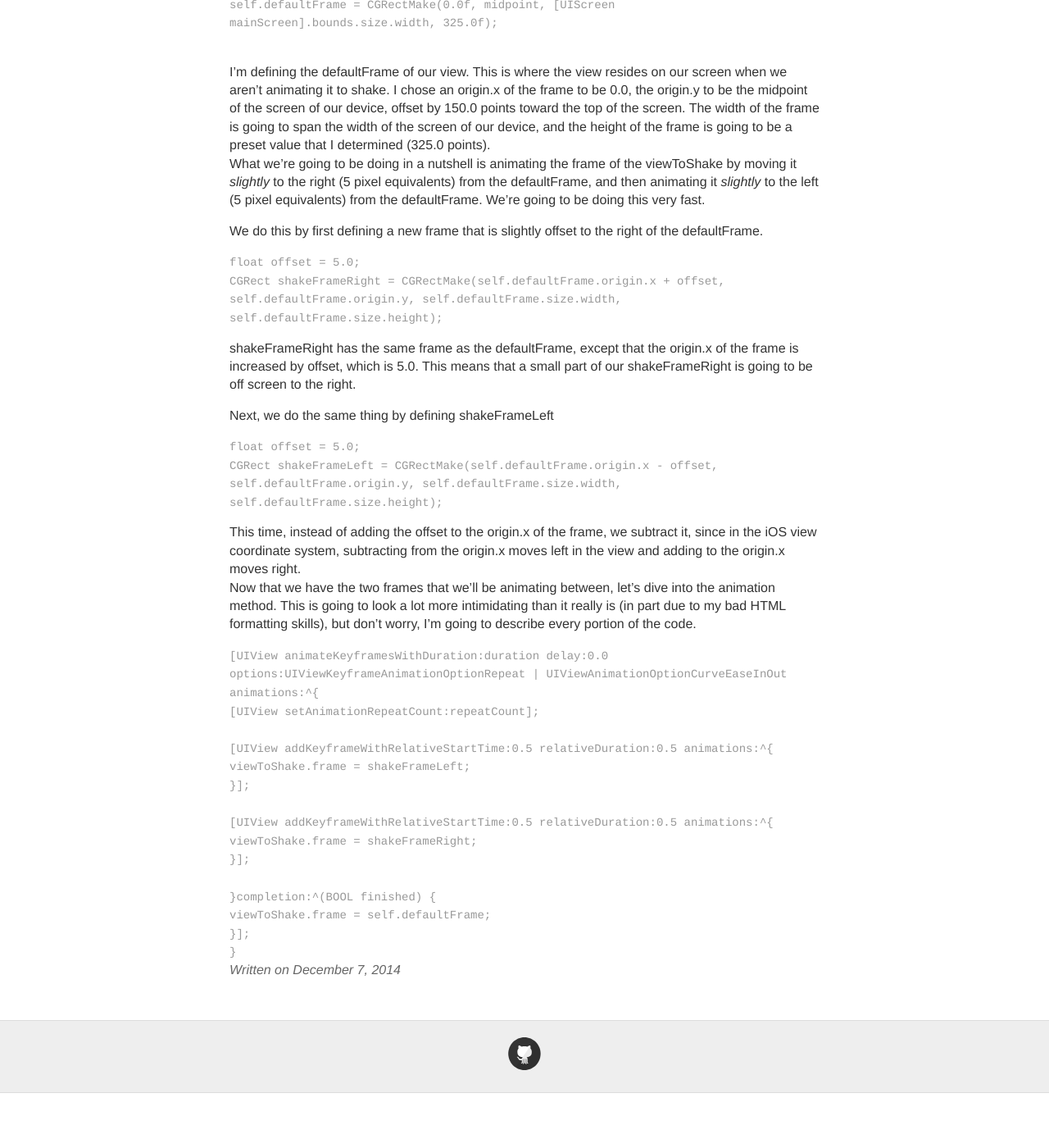
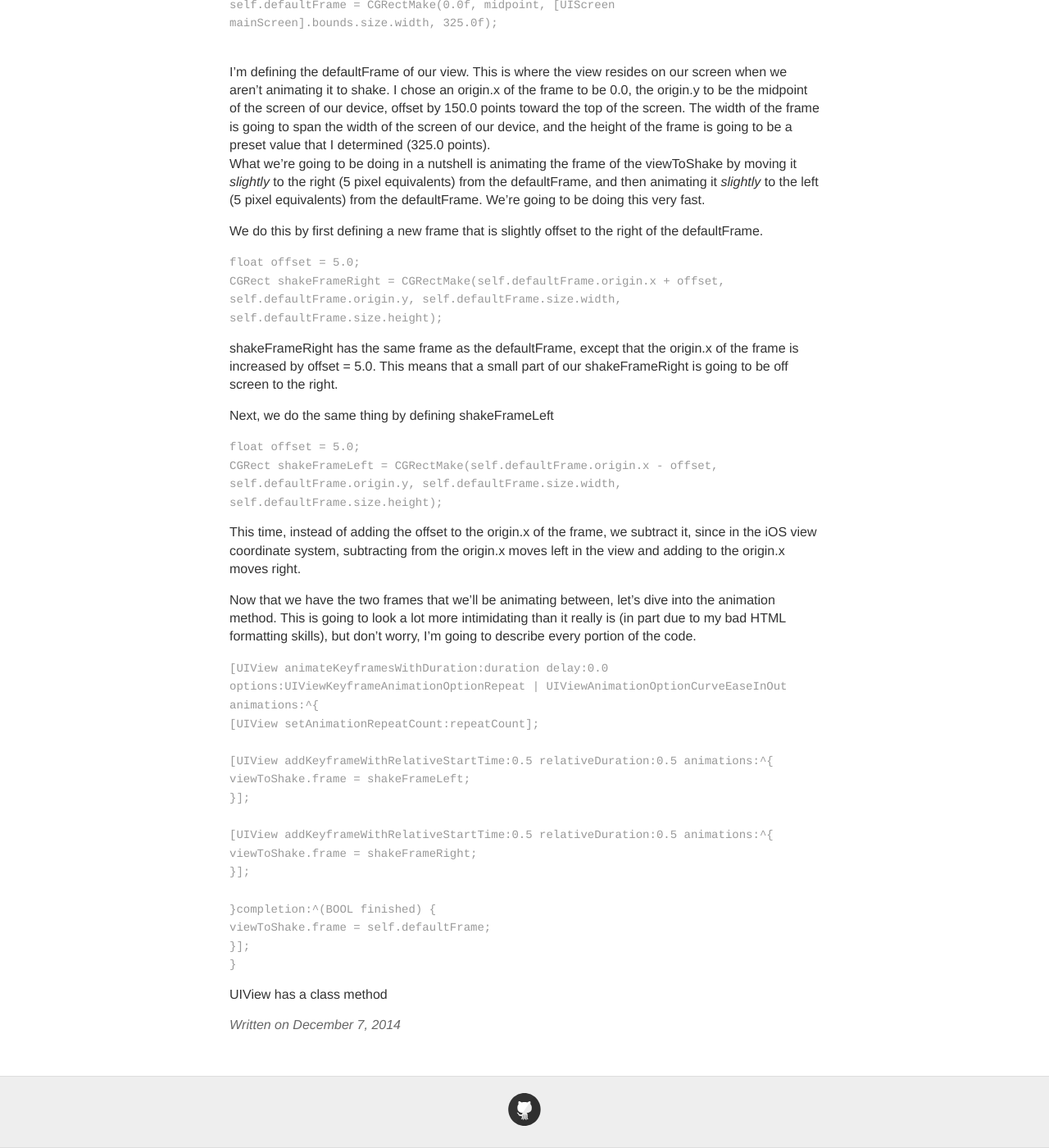
Before and after one commit to trentyou/trentyou.github.io, a Jekyll site: the page built from _posts/2014-12-7-Shaking a UIView.md, in a window 1280 px wide and 1400 px high, scrolled down 3577 px. Shown: the whole window at 82% size. Built offline with Jekyll 4.4.1, drawn with Linux system fonts in a browser that asks for light colours; before the commit the page ends 4910 px from its top, so only the background shows below that; some of the changed text lies outside the part shown.

Commit message:
Updated 2014-12-7-Shaking a UIView.md

```diff
--- a/_posts/2014-12-7-Shaking a UIView.md
+++ b/_posts/2014-12-7-Shaking a UIView.md
@@ -140,7 +140,7 @@
 </code>
 </div>
 
-shakeFrameRight has the same frame as the defaultFrame, except that the origin.x of the frame is increased by offset, which is 5.0. This means that a small part of our shakeFrameRight is going to be off screen to the right.
+shakeFrameRight has the same frame as the defaultFrame, except that the origin.x of the frame is increased by offset = 5.0. This means that a small part of our shakeFrameRight is going to be off screen to the right.
 
 Next, we do the same thing by defining shakeFrameLeft
 
@@ -154,6 +154,7 @@
 
 This time, instead of adding the offset to the origin.x of the frame, we subtract it, since in the iOS view coordinate system, subtracting from the origin.x moves left in the view and adding to the origin.x moves right.
 <br>
+
 Now that we have the two frames that we'll be animating between, let's dive into the animation method. This is going to look a lot more intimidating than it really is (in part due to my bad HTML formatting skills), but don't worry, I'm going to describe every portion of the code.
 
 <div style = "width:700px">
@@ -182,3 +183,5 @@
 
 </code>
 </div>
+
+UIView has a class method
```
Also changed, not shown: other parts of _posts/2014-12-7-Shaking a UIView.md (+1 -1 lines).
